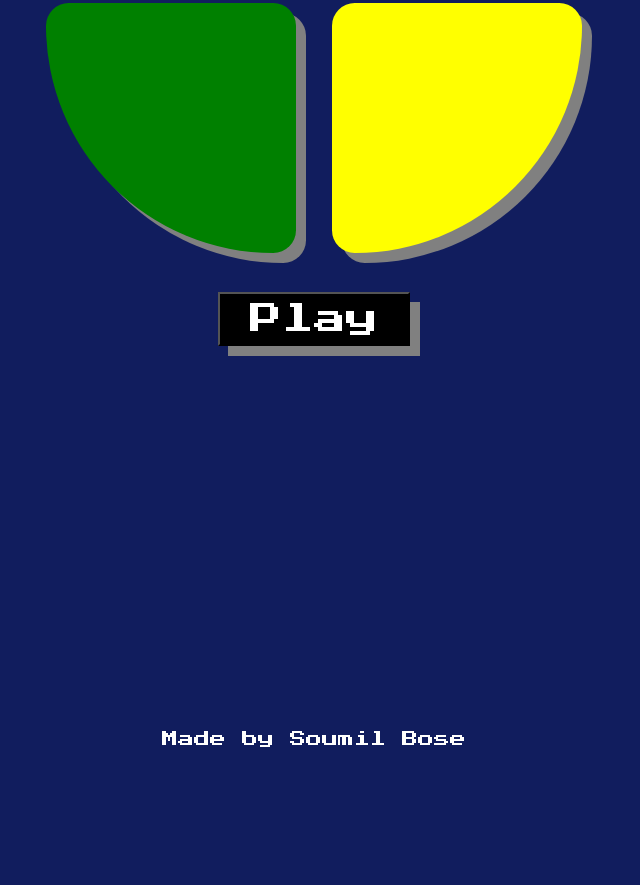
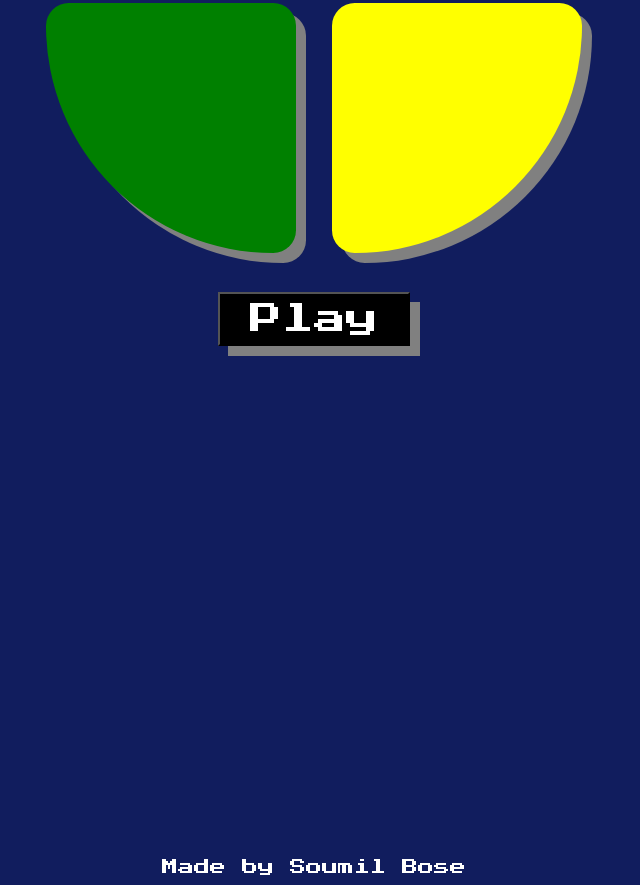
Before and after one commit to Soumil007/SimonGame, a plain HTML site: page index.html in a window 1280 px wide. Shown: the part 472-1357 px from the top of the page, without its empty margins (326-966 px from the left). Before the commit the page ends 1229 px from the top, so only its background shows below. Drawn offline with nearby package versions, Linux system fonts and the light colour scheme.

Commit message:
Modified ReadMe and styles.css

```diff
--- a/styles.css
+++ b/styles.css
@@ -75,7 +75,7 @@ body{
 	color: white;
 }
 .footer{
-	margin-top: 30%;
+	margin-top: 40%;
 	color: white;
 }
 .pressed{
```
Also changed, not shown: 1 other file.
